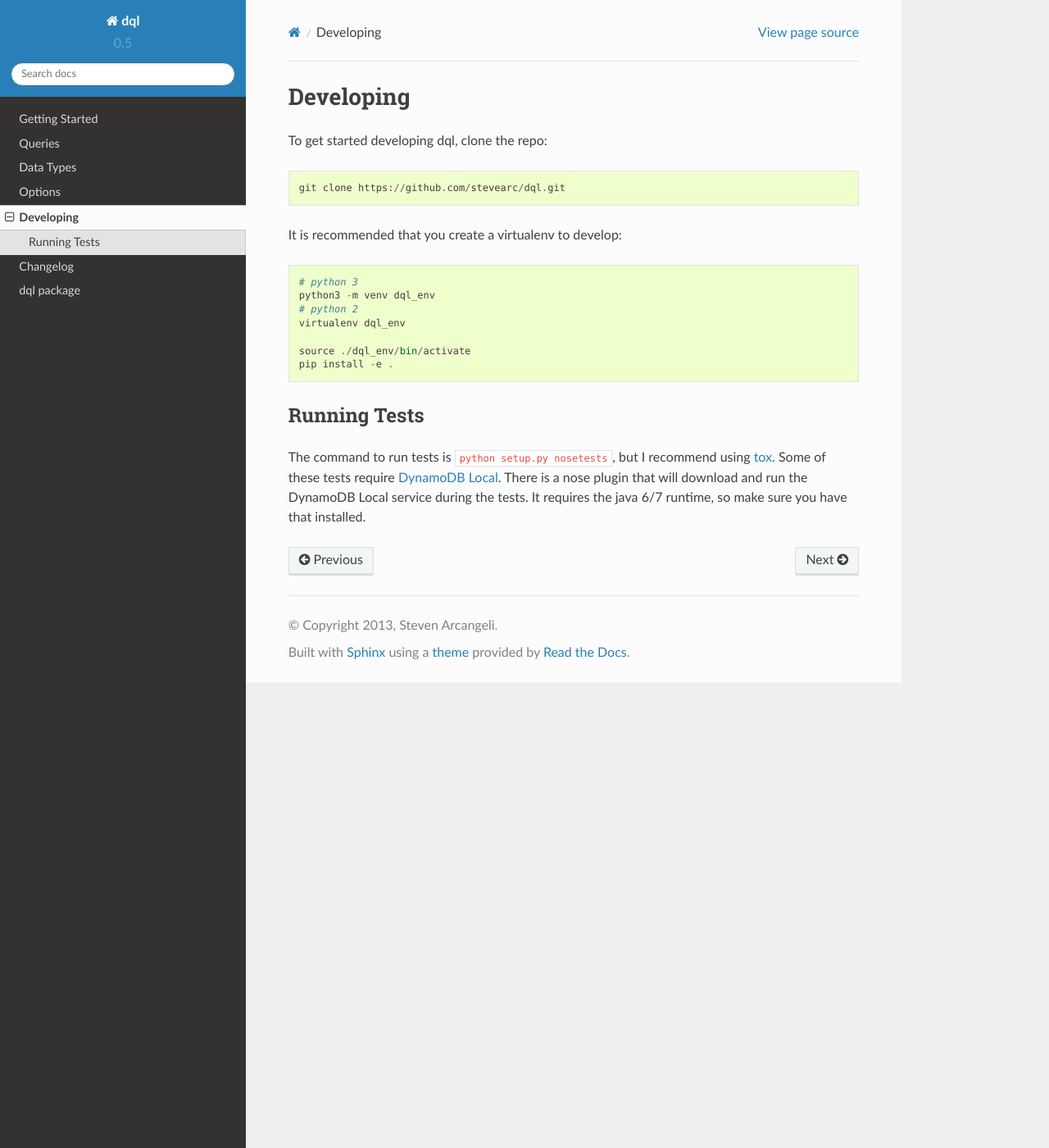
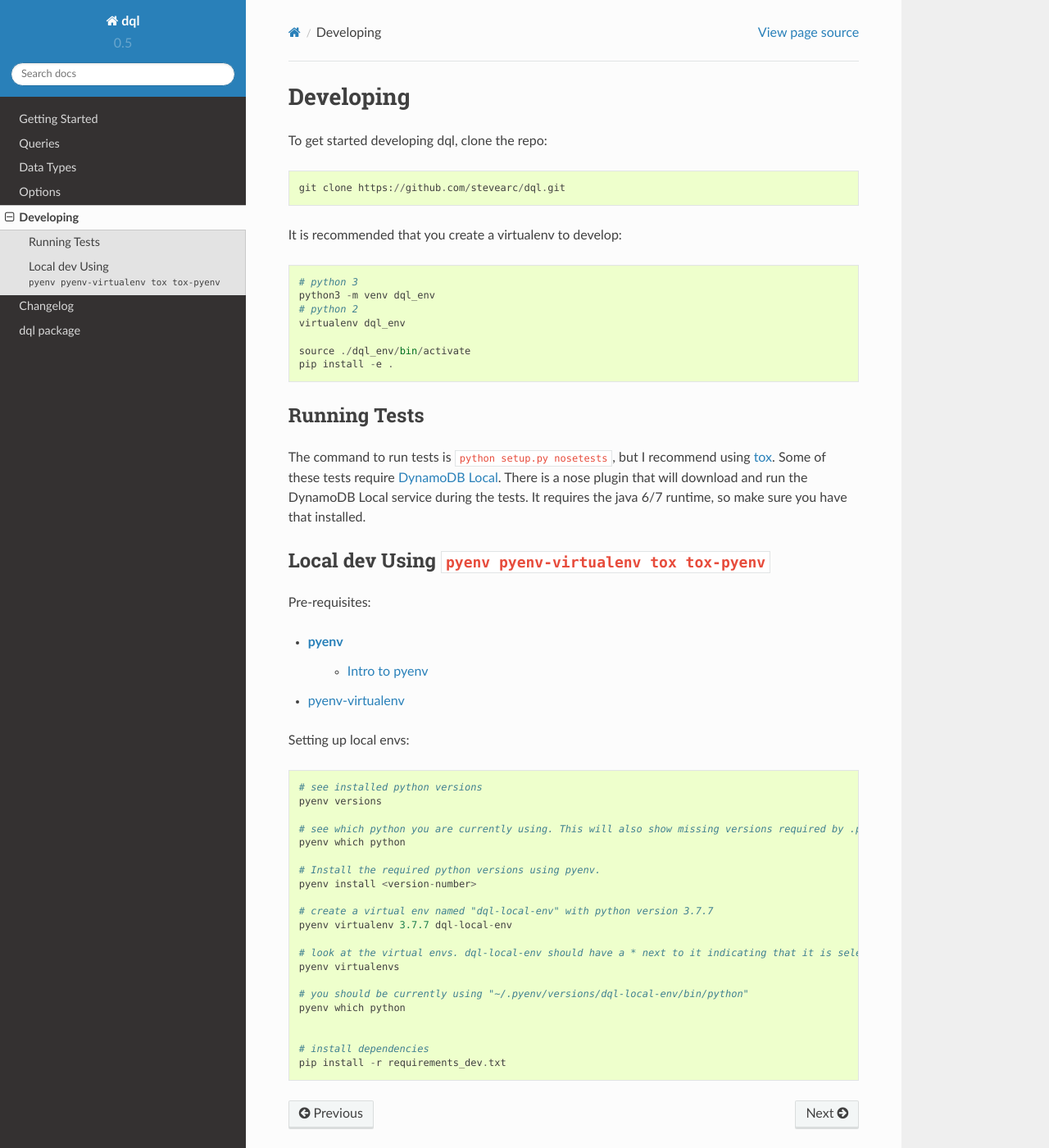
Before and after one commit to stevearc/dql, a Sphinx documentation site: the page built from doc/topics/develop.rst, in a window 1280 px wide and 1400 px high. Shown: the whole window at 82% size. Built offline with Sphinx 7.4.7 and the Read the Docs theme 2.0.0, drawn with Linux system fonts in a browser that asks for light colours.

Commit message:
adding tox and tox-pyenv to the dev requirements + docs for dev

```diff
--- a/doc/topics/develop.rst
+++ b/doc/topics/develop.rst
@@ -23,3 +23,38 @@ The command to run tests is ``python setup.py nosetests``, but I recommend using
 There is a nose plugin that will download and run the DynamoDB Local service
 during the tests. It requires the java 6/7 runtime, so make sure you have that
 installed.
+
+
+Local dev Using ``pyenv pyenv-virtualenv tox tox-pyenv``
+--------------------------------------------------------
+
+Pre-requisites:
+
+- `pyenv <https://github.com/pyenv/pyenv>`__
+    - `Intro to pyenv <https://realpython.com/intro-to-pyenv/#what-about-a-package-manager>`__
+- `pyenv-virtualenv <https://github.com/pyenv/pyenv-virtualenv#installing-with-homebrew-for-macos-users>`__
+
+
+Setting up local envs::
+
+    # see installed python versions
+    pyenv versions
+
+    # see which python you are currently using. This will also show missing versions required by .python-version file.
+    pyenv which python
+
+    # Install the required python versions using pyenv.
+    pyenv install <version-number>
+
+    # create a virtual env named "dql-local-env" with python version 3.7.7
+    pyenv virtualenv 3.7.7 dql-local-env
+
+    # look at the virtual envs. dql-local-env should have a * next to it indicating that it is selected.
+    pyenv virtualenvs
+
+    # you should be currently using "~/.pyenv/versions/dql-local-env/bin/python"
+    pyenv which python
+
+
+    # install dependencies
+    pip install -r requirements_dev.txt
--- a/requirements_dev.txt
+++ b/requirements_dev.txt
@@ -8,3 +8,5 @@ pylint==1.7.4
 sphinx
 sphinx_rtd_theme
 wheel
+tox
+tox-pyenv
```
